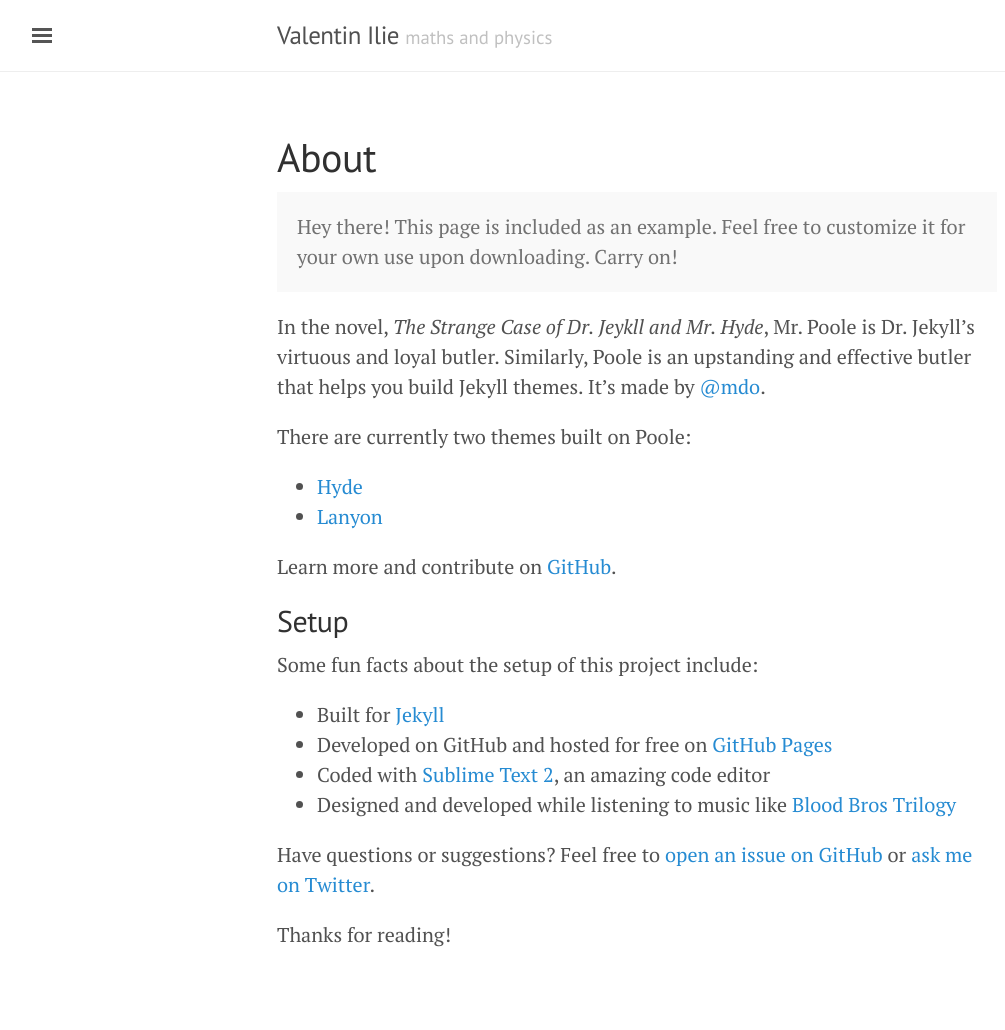
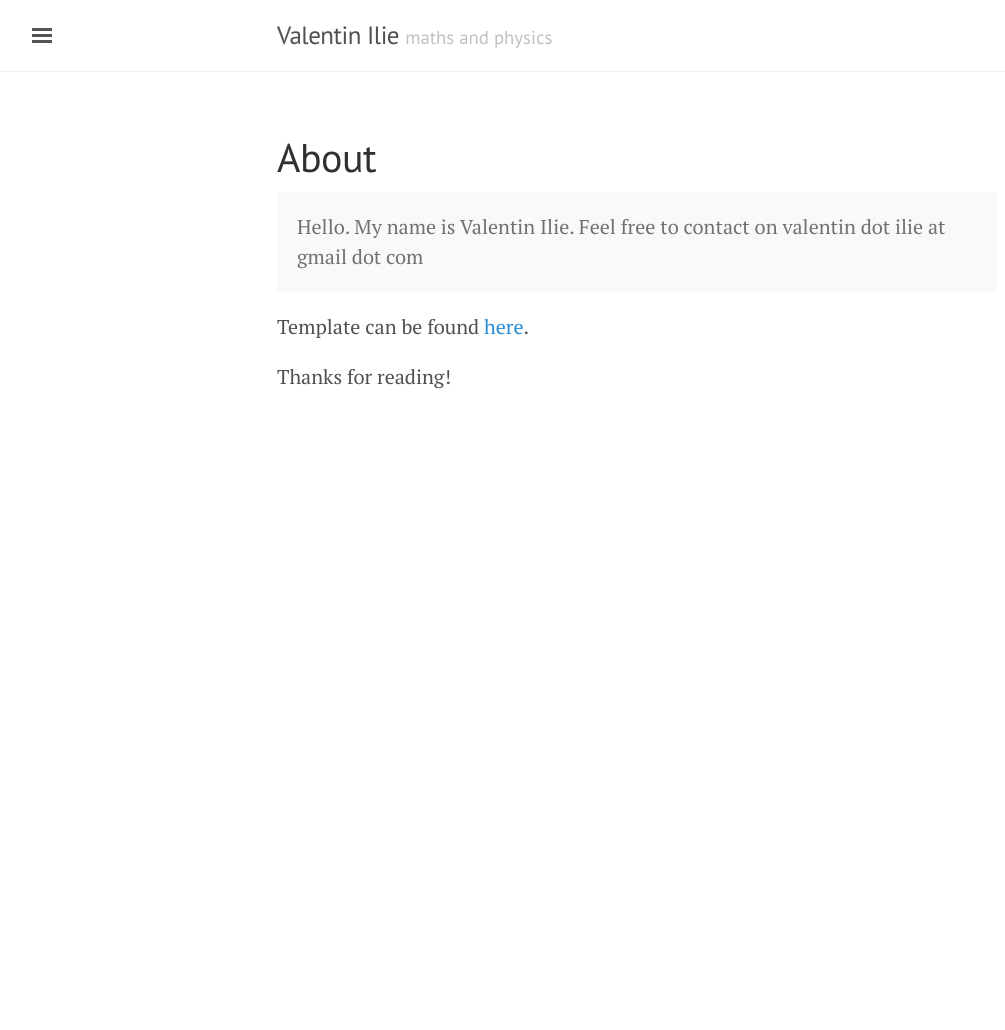
Before and after one commit to vilie/vilie.github.io, a Jekyll site: the page built from about.md, in a window 1280 px wide. Shown: the whole page, without its empty margins (3-1008 px from the left). Built offline with Jekyll 4.4.1, drawn with Linux system fonts in a browser that asks for light colours; after the commit the page ends 900 px from its top, so only the background shows below that.

Commit message:
about: Update info
Signed-off-by: Valentin Ilie <valentin.ilie@gmail.com>

```diff
--- a/about.md
+++ b/about.md
@@ -4,27 +4,9 @@ title: About
 ---
 
 <p class="message">
-  Hey there! This page is included as an example. Feel free to customize it for your own use upon downloading. Carry on!
+  Hello. My name is Valentin Ilie. Feel free to contact on valentin dot ilie at gmail dot com
 </p>
 
-In the novel, *The Strange Case of Dr. Jeykll and Mr. Hyde*, Mr. Poole is Dr. Jekyll's virtuous and loyal butler. Similarly, Poole is an upstanding and effective butler that helps you build Jekyll themes. It's made by [@mdo](https://twitter.com/mdo).
-
-There are currently two themes built on Poole:
-
-* [Hyde](http://hyde.getpoole.com)
-* [Lanyon](http://lanyon.getpoole.com)
-
-Learn more and contribute on [GitHub](https://github.com/poole).
-
-## Setup
-
-Some fun facts about the setup of this project include:
-
-* Built for [Jekyll](http://jekyllrb.com)
-* Developed on GitHub and hosted for free on [GitHub Pages](https://pages.github.com)
-* Coded with [Sublime Text 2](http://sublimetext.com), an amazing code editor
-* Designed and developed while listening to music like [Blood Bros Trilogy](https://soundcloud.com/maddecent/sets/blood-bros-series)
-
-Have questions or suggestions? Feel free to [open an issue on GitHub](https://github.com/poole/issues/new) or [ask me on Twitter](https://twitter.com/mdo).
+Template can be found [here](https://github.com/poole/lanyon).
 
 Thanks for reading!
```
